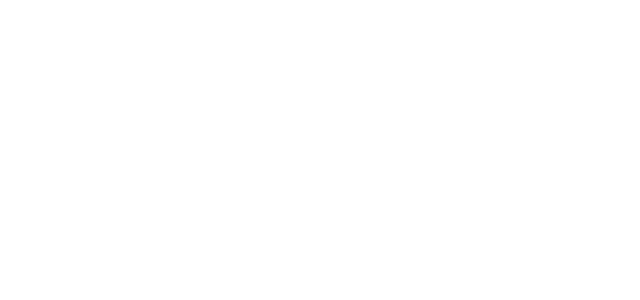
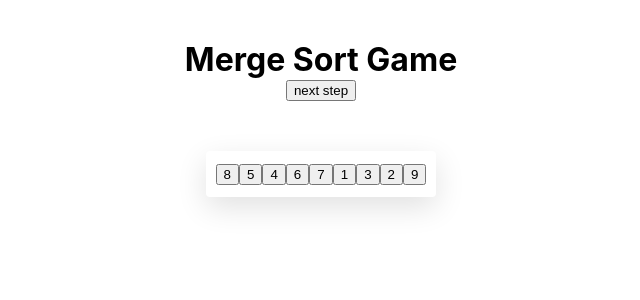
Before and after one commit to ShaimaaAliECE/se3350_project-group-19, a React (Create React App) app: page /leveltwo in a window 1280 px wide. Before the commit this address had no page. Shown: the top 300 px of the page, without its empty margins (319-959 px from the left). Built offline with nearby package versions, Linux system fonts and the light colour scheme.

Commit message:
Routed Level

```diff
--- a/src/App.js
+++ b/src/App.js
@@ -5,6 +5,7 @@
 import Level1 from "./Level1.js";
 import { Routes, Route, Link } from "react-router-dom";
 import Menu from "./Menu.js"
+import Level2 from "./Lvl2Test.js";
 
 //Global variable to control flow
 function App() {
@@ -13,6 +14,7 @@
     <Routes>
       <Route path="/" exact element = {<Menu/>} />
       <Route path="/levelone" element = {<Level1/>} />
+      <Route path="/leveltwo" element = {<Level2/>} />
     </Routes>
     </div>
   );
--- /dev/null
+++ b/src/Lvl2Test.js
@@ -0,0 +1,173 @@
+import React, { Component } from "react";
+import PropTypes from "prop-types";
+//Global variable to control flow
+var i =0;
+var z=0;
+
+class Join extends Component {
+  static propTypes = {
+    array: PropTypes.array.isRequired,
+    left: PropTypes.number.isRequired,
+    mid: PropTypes.number.isRequired,
+    right: PropTypes.number.isRequired,
+  };
+
+  handleClick (){
+    z=5;
+    console.log('lfsdf')
+
+  }
+  render() {
+    const { array, left, right, mid, maxCount} = this.props;
+    const leftSorted = array.slice(left, mid);
+    const rightSorted = array.slice(mid, right);
+    ++i;
+
+    // here we mutate the array prop, so each component has access to the partial sorts
+    // it's just a component communication, in real mergesort procedure, we wouldn't need this
+    let sorted = [];
+
+    while (leftSorted.length && rightSorted.length) {
+      const [a] = leftSorted;
+      const [b] = rightSorted;
+
+      sorted.push(Math.min(a, b));
+
+      sorted[sorted.length - 1] === a
+        ? leftSorted.shift()
+        : rightSorted.shift();
+    }
+
+    sorted = [...sorted, ...leftSorted, ...rightSorted];
+    sorted.forEach((x, i) => (array[left + i] = x));
+
+    return (
+      <div>
+      {i<maxCount && (<div className="list">
+        {sorted.map((value, index) => (
+          <button className="cell" key={value} onSubmit={this.handleClick()} onClick={this.props.onClick}>
+            {value}
+          </button>
+
+        ))}
+      </div>)}
+      </div>
+    );
+  }
+}
+
+class MergeSort extends Component {
+
+
+  static propTypes = {
+    array: PropTypes.array.isRequired,
+    left: PropTypes.number.isRequired,
+    right: PropTypes.number.isRequired
+  };
+
+
+  recurse () {
+
+    let { array, left, right, maxCount} = this.props;
+    const chunk = array.slice(left, right);
+    const mid = left + Math.floor(chunk.length / 2);
+
+
+
+
+    return(
+      <div>
+
+        {chunk.length !=1 && (
+
+          <>
+            <MergeSort {...this.props} right={mid} currCount = {0} />
+            <MergeSort {...this.props} left={mid} currCount = {0}   />
+            <div className="join">
+              <Join {...this.props} mid={mid} currCount = {0} />
+            </div>
+
+          </>
+        )}
+      </div>
+    );
+  }
+  handleClick (val){
+    z=val;
+    console.log(z)
+    console.log('start')
+
+  }
+
+  nextStep () {
+    const { array, left, right, maxCount } = this.props;
+    const chunk = array.slice(left, right);
+    ++i;
+    return (
+      <div className="input">
+
+        {i<maxCount && (<div className="list">
+                            {chunk.map((value, index) => (
+                                <button className="cell" key={value} onSubmit={this.handleClick(value)} onClick={this.props.onClick}  >
+                                    {value}
+                                </button>
+                             ))}
+                        </div>)}
+      </div>
+    );
+  }
+
+  render() {
+
+    return (
+        <div className="merge-sort">
+          {this.nextStep()}
+          {this.recurse()}
+        </div>
+    );
+  }
+}
+
+class Level2 extends Component {
+
+  constructor(props) {
+    super(props);
+    this.state = {
+      proceed: true,
+      maxCount: 2,
+    };
+  }
+
+  handleClick (){
+    i=0;
+    let arraycorrect = 0
+    console.log(z)
+    if(z===arraycorrect){
+
+        let newcount = this.state.maxCount +2;
+        this.setState({
+          maxCount: newcount
+        });
+    }
+
+  }
+  render() {
+    const array = [8, 5, 4, 6, 7, 1, 3, 2,9];
+
+    return (
+      <>
+        <header>
+          <h1>Merge Sort Game</h1>
+          <button onClick = {() => this.handleClick()}>
+            {"next step"}
+          </button>
+        </header>
+        <section>
+          <MergeSort array={array} left={0} right={array.length} maxCount = {this.state.maxCount} onClick={() => this.handleClick()} />
+        </section>
+      </>
+    );
+  }
+}
+
+export default Level2;
```
